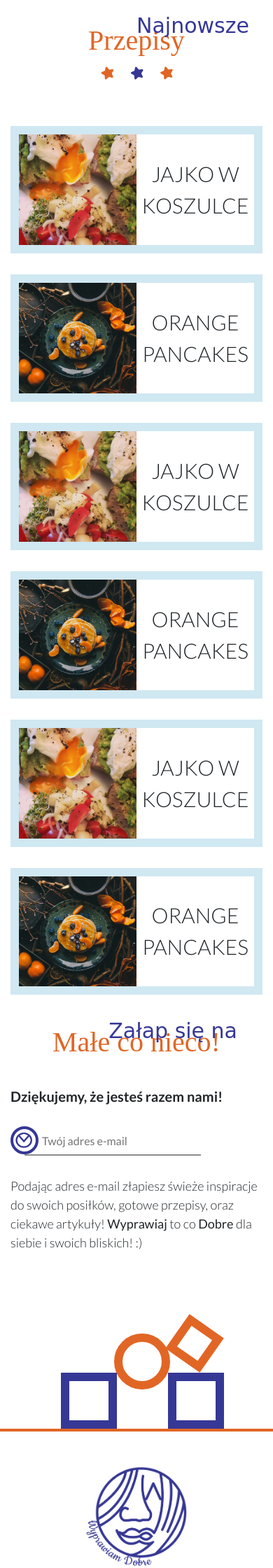
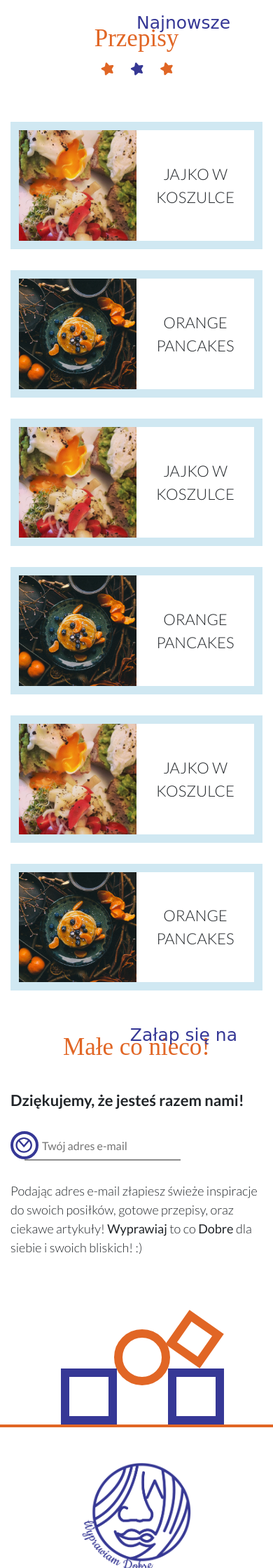
Before and after one commit to BartYan/Wyprawiam-Dobre, a PHP site: page / in a window 390 px wide. Shown: the part 1480-3720 px from the top of the page at 70% size. Run offline with PHP 8.4, Linux system fonts and the light colour scheme.

Commit message:
responsive update

```diff
--- a/index.html
+++ b/index.html
@@ -302,7 +302,23 @@
   </section>
 
   <section class="footer">
-    <div class="container-fluid">
+    <div class="container-fluid ">
+      <div class="row">
+        <div class="col-sm-12 col-md-4 footer-box">
+          <img class="footer-logo img-fluid" src="img/logo.png" alt="logo">
+          <div class="footer-txt">
+            <p>Masz pytania?</p>
+            <p class="footer-txt_margin">Wyślij nam wiadomość na:</p>
+            <a class="footer-link footer-txt_margin" href="#">wyprawiamdobre@wd.pl</a>
+          </div>
+        </div>
+      </div>
+    </div>
+  </section>
+
+
+ <!--<section>
+    <div class="container-fluid footer">
       <div class="row">
         <div class="col-sm-12 col-md-4 footer-box">
           <img class="footer-logo img-fluid" src="img/logo.png" alt="logo">
@@ -328,16 +344,15 @@
           </div>
         </div>
       </div>
-      <div class="row">
-        <div class="col-sm-12 footer-bar">
+      <div class="row footer-bar">
+        <div class="col-sm-12 ">
           <p>Copyright 2020 Wyprawiam Dobre - Web Design by <a class="footer-link" href="#">BartYan.com</a></p>
         </div>
       </div>
     </div>
-  </section>
+  </section>-->
 
-
-  <!--JS, Popper.js, and jQuery-->
+  <!--BootstrapCDN: JS, Popper.js, and jQuery-->
   <script src="https://code.jquery.com/jquery-3.4.1.slim.min.js"
     integrity="sha384-J6qa4849blE2+poT4WnyKhv5vZF5SrPo0iEjwBvKU7imGFAV0wwj1yYfoRSJoZ+n" crossorigin="anonymous">
   </script>
@@ -347,6 +362,7 @@
   <script src="https://stackpath.bootstrapcdn.com/bootstrap/4.4.1/js/bootstrap.min.js"
     integrity="sha384-wfSDF2E50Y2D1uUdj0O3uMBJnjuUD4Ih7YwaYd1iqfktj0Uod8GCExl3Og8ifwB6" crossorigin="anonymous">
   </script>
+
   <!--Menu scroll show-->
   <script src="js/menuScroll.js"></script>
   <!--btn roller-->
--- a/sass/_animations.scss
+++ b/sass/_animations.scss
@@ -83,7 +83,7 @@
 	}
 
 	70% {
-		left: 65%;
+		left: 63%;
 		width: inherit;
 	}
 
@@ -93,7 +93,7 @@
 	}
 
 	100% {
-		left: 65%;
+		left: 63%;
 		width: 115px;
 		border: 4px solid $orange-color;
 		box-shadow: 0 2px $grey-color;
@@ -107,7 +107,7 @@
 	}
 
 	70% {
-		left: 65%;
+		left: 63%;
 		width: inherit;
 	}
 
@@ -117,7 +117,7 @@
 	}
 
 	100% {
-		left: 65%;
+		left: 63%;
 		width: 115px;
 		border: 4px solid $orange-color;
 		box-shadow: 0 2px $grey-color;
@@ -131,7 +131,7 @@
 	}
 
 	70% {
-		left: 65%;
+		left: 63%;
 		width: inherit;
 	}
 
@@ -141,7 +141,7 @@
 	}
 
 	100% {
-		left: 65%;
+		left: 63%;
 		width: 115px;
 		border: 4px solid $orange-color;
 		box-shadow: 0 2px $grey-color;
@@ -155,7 +155,7 @@
 	}
 
 	70% {
-		left: 65%;
+		left: 63%;
 		width: inherit;
 	}
 
@@ -165,7 +165,7 @@
 	}
 
 	100% {
-		left: 65%;
+		left: 63%;
 		width: 115px;
 		border: 4px solid $orange-color;
 		box-shadow: 0 2px $grey-color;
--- a/sass/_base.scss
+++ b/sass/_base.scss
@@ -95,7 +95,7 @@ body {
 	height: 600px;
 
 	&_top {
-		margin-top: 15%;
+		margin-top: 70px;
 		margin-right: auto;
 		margin-left: auto;
 		width: 100%;
@@ -103,7 +103,7 @@ body {
 
 		&-head {
 			display: block;
-			font-size: 40px;
+			font-size: 35px;
 			font-family: $fontSerif;
 			font-weight: 500;
 			color: $orange-color;
@@ -116,12 +116,12 @@ body {
 			right: 10%;
 			top: -15px;
 			font-family: $fontWrite;
-			font-size: 30px;
+			font-size: 25px;
 			color: $navyBlue-color;
 		}
 
 		&-instruction {
-			font-size: 20px;
+			font-size: 22px;
 			font-weight: bold;
 			padding-top: 30px;
 		}
@@ -302,7 +302,7 @@ body {
 
 	.recipe_title {
 		@include centered;
-		font-size: 30px;
+		font-size: 22px;
 		font-weight: 300;
 		text-align: center;
 		text-transform: uppercase;
@@ -389,7 +389,7 @@ body {
 }
 
 .input-roll {
-	width: 70%;
+	width: 62%;
 	height: 40px;
 	border: none;
 	border-bottom: 2px solid $grey-color;
@@ -453,15 +453,22 @@ body {
 .footer {
 	position: relative;
 	text-align: center;
+	margin: 0px;
+	padding: 0px !important;
+	width: 100%;
 
 	&-box {
-		height: 250px;
-
+		height: 170px;
+		padding: 0px !important;
+		margin: 0px;
+		width: 100%;
 		&_social {
 			display: flex;
 			justify-content: center;
 			flex-wrap: wrap;
 			flex-direction: row;
+			padding: 0px !important;
+			width: 100%;
 		}
 	}
 
@@ -473,6 +480,7 @@ body {
 
 	&-stars {
 		@include centered;
+		margin-top: 80px;
 	}
 
 	&-txt {
@@ -495,6 +503,7 @@ body {
 		border-radius: 50%;
 		margin: -30px 5px 5px 5px;
 		padding: 0px;
+		margin-top: 60px;
 	}
 
 	&-bar {
@@ -502,15 +511,13 @@ body {
 		font-size: 12px;
 		background-color: $navyBlue-color;
 		margin: 0px;
+		padding: 0px;
 	}
 
 	&-bar p {
 		margin: 0px;
 	}
 }
-
-
-
 
 //DO POPRAWIENIA
 .recipe:hover {
--- a/sass/_mediaqueries.scss
+++ b/sass/_mediaqueries.scss
@@ -46,6 +46,10 @@
 
 	.input-roll {
 		width: 40%;
+	}
+
+	.recipe_title {
+		font-size: 30px !important;
 	}
 
 	/*MOVE sphere from left to right */
@@ -153,6 +157,7 @@
 		height: 800px;
 
 		&_top {
+			margin-top: 100px;
 			width: 90%;
 
 			&-head {
@@ -208,6 +213,9 @@
 	.infoBox {
 		height: 100vh;
 	}
+	.recipe_title {
+		font-size: 35px !important;
+	}
 
 	//FOOTER CSS
 	.footer {
@@ -237,6 +245,7 @@
 
 	.infoBox {
 		&_top {
+			margin-top: 150px;
 			&-head {
 				font-size: 75px;
 			}
--- a/sass/_section.scss
+++ b/sass/_section.scss
@@ -18,7 +18,7 @@ section {
 		font-family: $fontSerif;
 		font-weight: 500;
 		color: $orange-color;
-		font-size: 40px;
+		font-size: 35px;
 		margin-top: -30px;
 		text-align: center;
 	}
@@ -27,7 +27,7 @@ section {
 		font-family: $fontWrite;
 		color: $navyBlue-color;
 		position: absolute;
-		font-size: 30px;
+		font-size: 25px;
 		left: 50%;
 		top: -20px;
 	}
```
Also changed, not shown: css/style.min.css, 1 other file.
